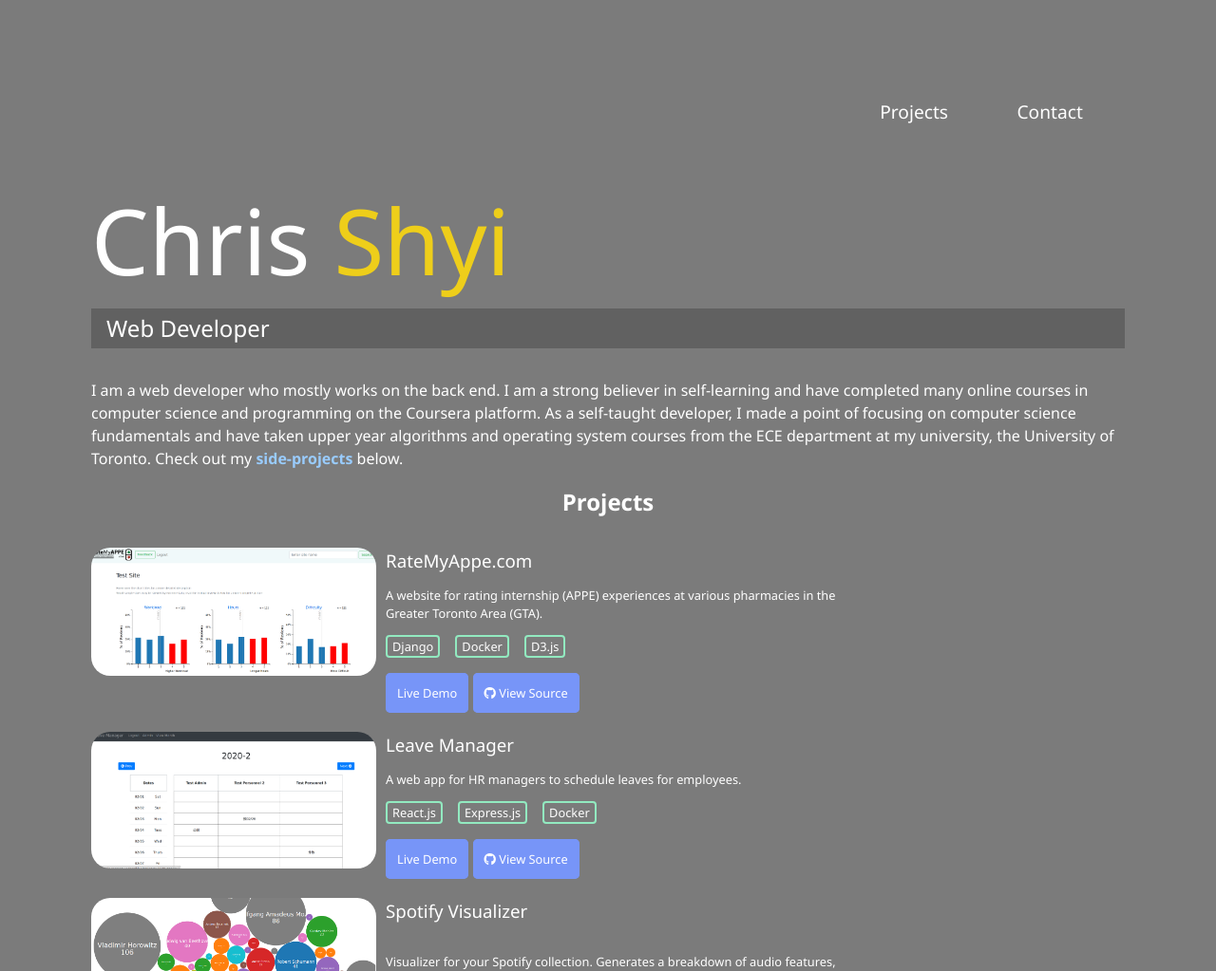
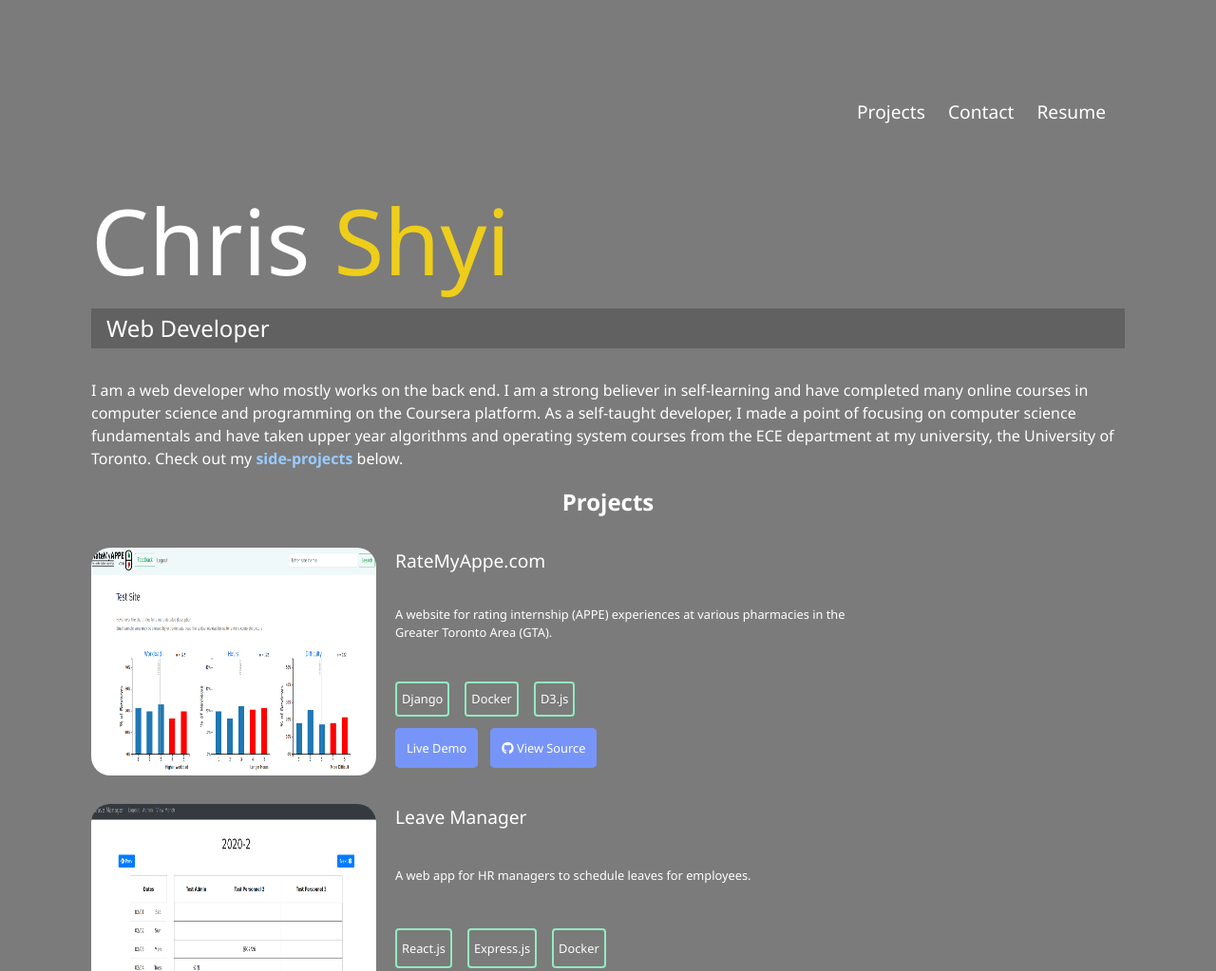
Before and after one commit to chrisshyi/chrisshyi.github.io, a website: page dist/index.html in a window 1280 px wide. Shown: the top 1023 px of the page at 95% size. Drawn offline with Linux system fonts and the light colour scheme.

Commit message:
Improved display on larger screens

```diff
--- a/scss/main.scss
+++ b/scss/main.scss
@@ -3,6 +3,8 @@
 @use 'partials/menu';
 @use 'partials/projects';
 @use 'sass:color';
+@use 'partials/mobile';
+
 * {
     box-sizing: border-box;
 }
@@ -16,6 +18,7 @@
     .navbar {
         display: flex;
         justify-content: space-around;
+        flex-wrap: wrap;
         width: 286px;
         margin-top: 40px;
         margin-right: 40px;
--- a/scss/partials/_mobile.scss
+++ b/scss/partials/_mobile.scss
@@ -1,13 +1,48 @@
 @use 'config';
+
+@mixin project-card {
+    .projects-container {
+        .project-card {
+            font-size: 0.7rem;
+            column-gap: 20px;
+            img {
+                max-width: 300px;
+                height: 240px;
+                width: auto;
+            }
+            .project-content {
+                h3 {
+                    font-size: 1.2rem;
+                }
+            }
+        }
+    }
+}
+
+@mixin project-skills {
+    .project-content {
+        .project-skills {
+            .project-skill {
+                line-height: 1;
+                margin-top: 10px;
+            }
+        }
+    }
+}
 
 @include config.mediaXL {
     div#home {
         padding: 0 12rem;
     }
+    @include project-card();
+    @include project-skills();
 }
 
 @include config.mediaLg {
+    @include project-card;
+    @include project-skills();
 }
+
 
 @include config.mediaMd {
     .navbar-container {
@@ -30,23 +65,10 @@
             margin-bottom: 1rem;
         }
     }
-    .projects-container {
-        .project-card {
-            font-size: 0.7rem;
-            column-gap: 20px;
-            img {
-                max-width: 300px;
-                height: 240px;
-                width: auto;
-            }
-            .project-content {
-                h3 {
-                    font-size: 1.2rem;
-                }
-            }
-        }
-    }
+    @include project-card;
+    @include project-skills();
 }
+
 
 @include config.mediaSm {
     div#home {
@@ -63,9 +85,11 @@
                 max-width: 250px;
                 width: auto;
             }
+        @include project-skills();
+}
         }
     }
-}
+
 @include config.mediaXs {
 
     .navbar-container {
@@ -74,6 +98,12 @@
         .navbar {
             justify-content: space-evenly;
             margin-right: 0;
+
+            @media screen and (max-width: 400px) {
+                a {
+                    font-size: 1.1rem;
+                }
+            }
         }
     }
 
--- a/scss/partials/_projects.scss
+++ b/scss/partials/_projects.scss
@@ -59,6 +59,7 @@
                     border-radius: 5px;
                     border: 2px solid #7795f8;
                     background-color: #7795f8;
+                    margin-right: 10px;
 
                     &:hover {
                         $hover-color: color.scale(#7795f8, $lightness: -20%);
```
Also changed, not shown: dist/css/main.css, dist/index.html, 1 other file.
